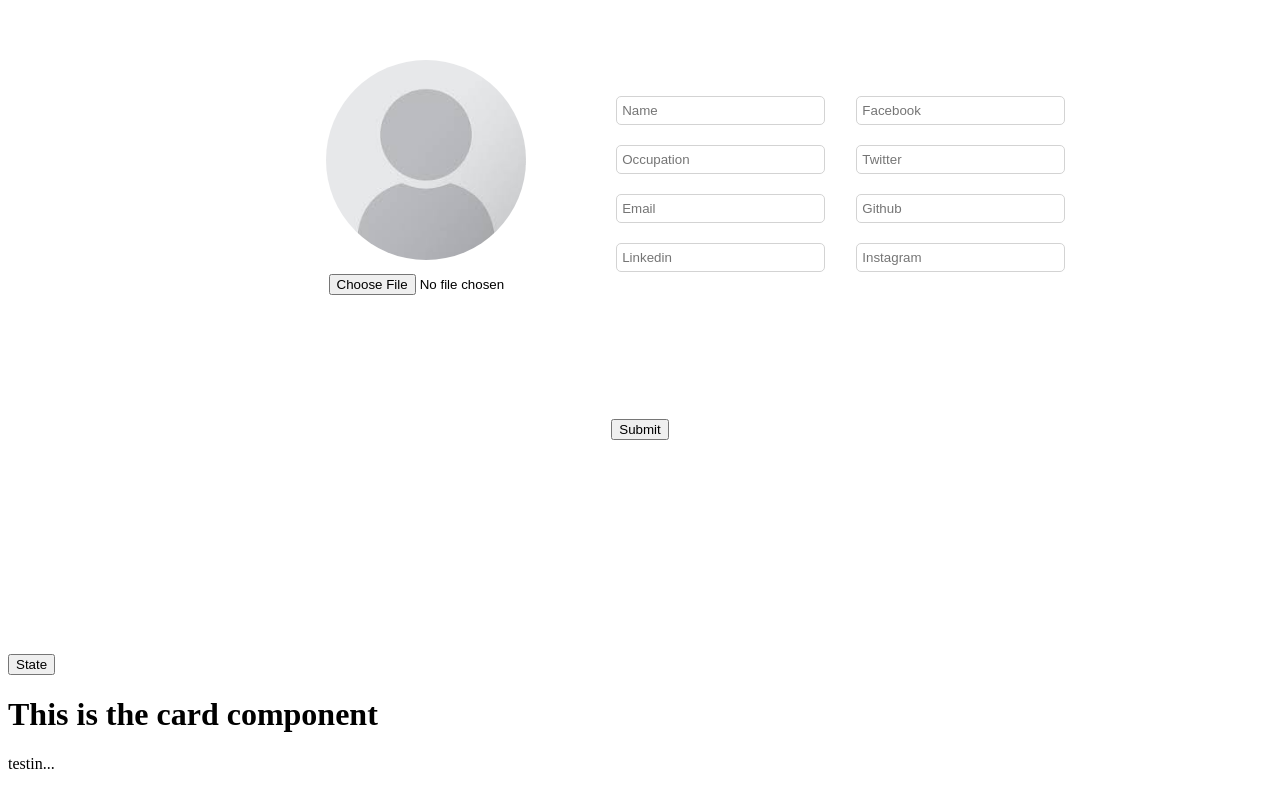
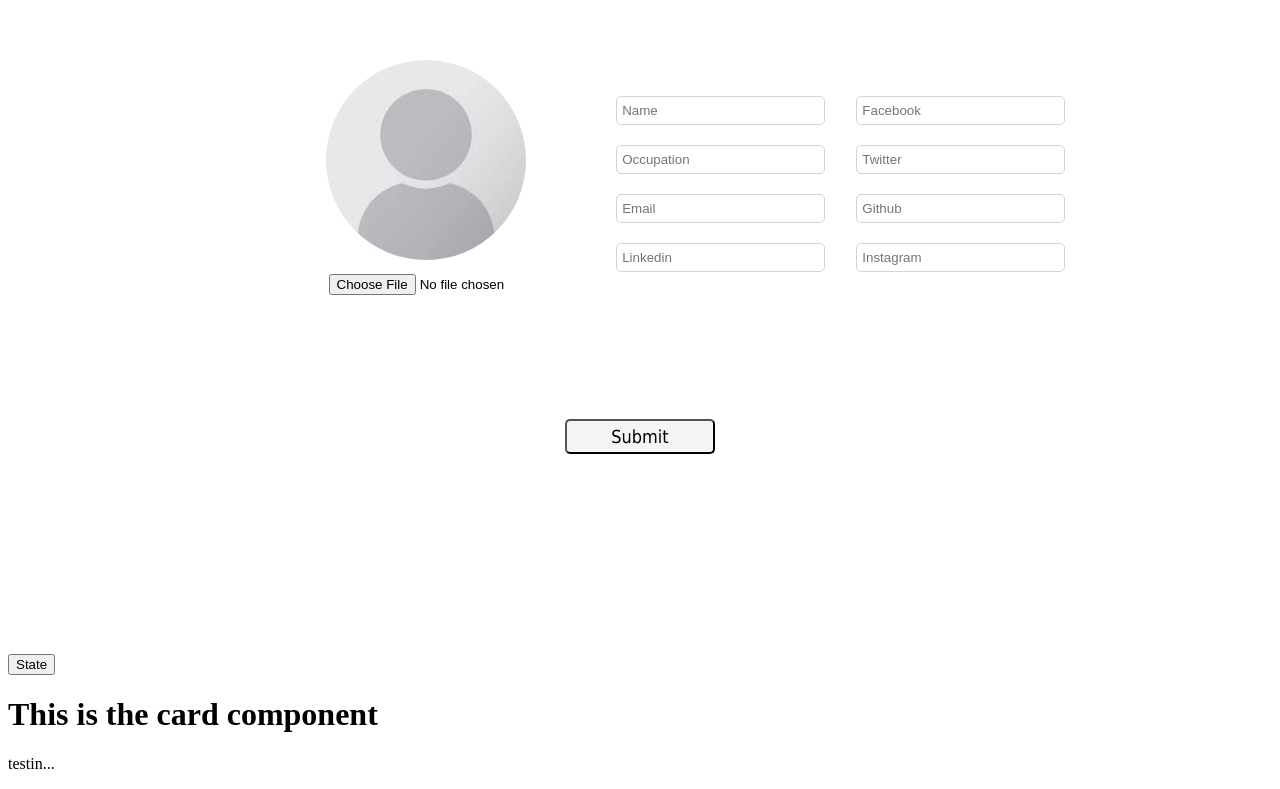
Before and after one commit to ZMcClung88/react-app-boilerplate, a React app: page / in a window 1280 px wide. Shown: the part 154-943 px from the top of the page. Built offline with nearby package versions, Linux system fonts and the light colour scheme.

Commit message:
Saving changes styling form component

```diff
--- a/public/style.css
+++ b/public/style.css
@@ -67,6 +67,16 @@ input {
   align-items: center;
 }
 
+.form_bottom button {
+  width: 150px;
+  height: 35px;
+  border-radius: 5px;
+  background: #f4f4f4;
+  cursor: pointer;
+  font-family: tahoma;
+  font-size: 18px;
+}
+
 .personal_info_links {
   display: flex;
   flex-direction: row;
```
